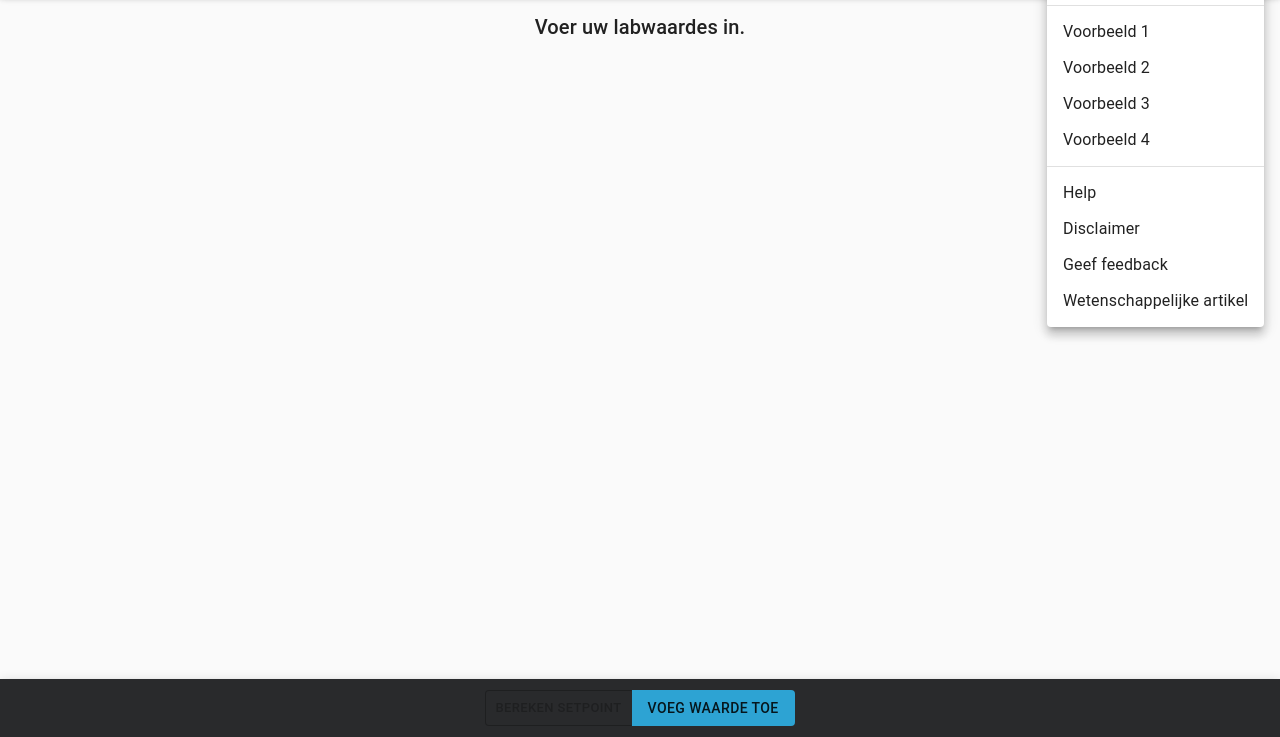
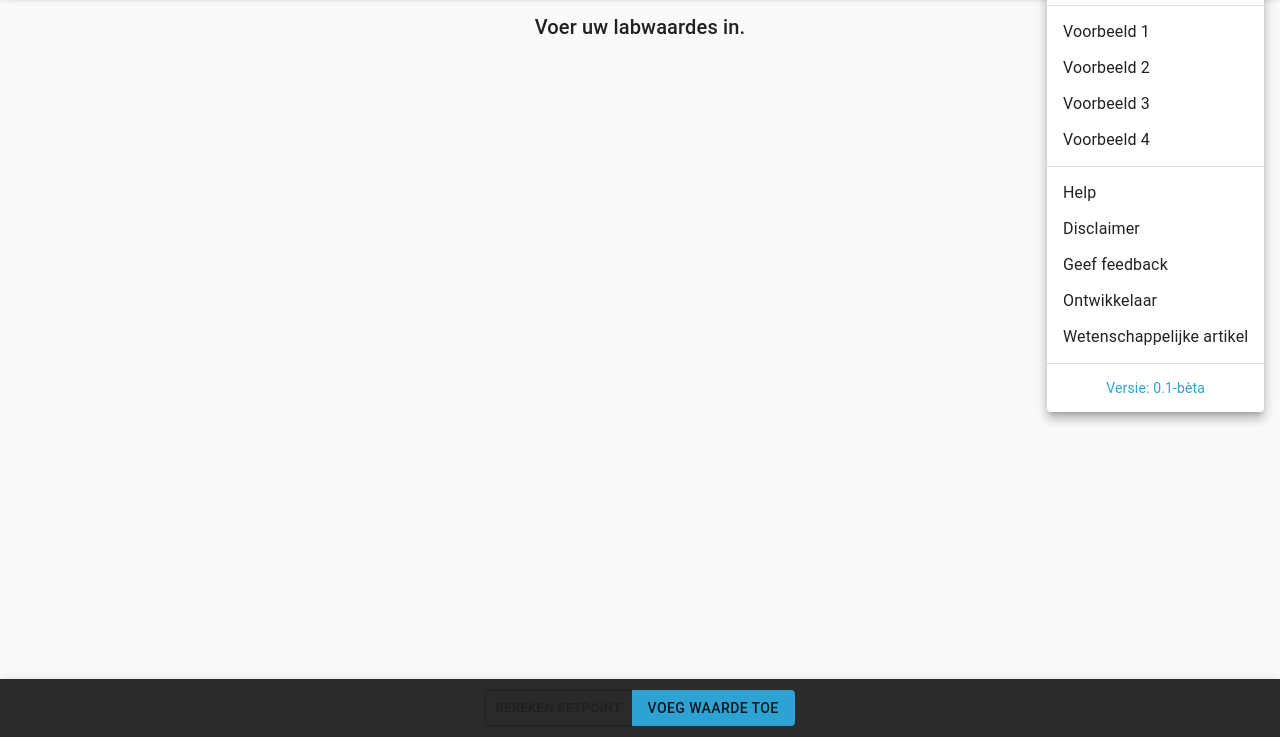
Before and after one commit to Marco-Daniel/Thyroid-setpoint-app, a Gatsby site: page / in a window 1280 px wide. Both pictures are taken after a click on the button "display more-actions". Shown: the part 63-800 px from the top of the page. Built offline with nearby package versions, Linux system fonts and the light colour scheme; Gatsby itself is replaced by a stand-in of ours.

Commit message:
added version display

```diff
--- a/gatsby-config.js
+++ b/gatsby-config.js
@@ -1,8 +1,9 @@
 module.exports = {
   siteMetadata: {
     title: `Thyroid Setpoint Calculator`,
-    description: `Use this app to calculate your setpoint`,
+    description: `Gebruik deze app om uw schildklier setpoint te berekenen.`,
     author: `M.D. Leguijt, M.D. Design & Development`,
+    version: `0.1-bèta`,
   },
   plugins: [
     `gatsby-plugin-react-helmet`,
--- a/src/app/disclaimer.jsx
+++ b/src/app/disclaimer.jsx
@@ -1,4 +1,5 @@
 import React, { useState } from "react"
+import { useStaticQuery, graphql } from "gatsby"
 import DialogContent from "@material-ui/core/DialogContent"
 import DialogContentText from "@material-ui/core/DialogContentText"
 import Dialog from "@material-ui/core/Dialog"
@@ -24,6 +25,19 @@ const useStyles = makeStyles(theme => ({
 }))
 
 const Disclaimer = ({ onClick }) => {
+  const {
+    site: {
+      siteMetadata: { version },
+    },
+  } = useStaticQuery(graphql`
+    query disclaimer {
+      site {
+        siteMetadata {
+          version
+        }
+      }
+    }
+  `)
   const [open, setOpen] = useState(false)
   const classes = useStyles()
 
@@ -45,8 +59,10 @@ const Disclaimer = ({ onClick }) => {
         <DialogContent>
           <DialogContentText component="div">
             <Typography gutterBottom color="textPrimary">
-              Door deze app te gebruiken stemt u in met deze disclaimer.{" "}
+              Door deze app te gebruiken stemt u in met deze disclaimer.
             </Typography>
+            <Typography variant="caption" color="secondary">{`app-versie: ${version}`}</Typography>
+            <Typography gutterBottom color="textPrimary"></Typography>
 
             <Divider className={classes.divider} />
 
@@ -54,10 +70,10 @@ const Disclaimer = ({ onClick }) => {
               Uitsluiting van aansprakelijkheid{" "}
             </Typography>
             <Typography variant="body2" paragraph>
-              Alle informatie in deze app is bedoeld voor persoonlijk gebruik. Aan de informatie kan men geen rechten ontlenen. Wijzigingen en
-              typefouten zijn voorbehouden. Wij spannen ons in om de informatie op deze webpagina zo volledig en nauwkeurig mogelijk te laten zijn.
-              Wij aanvaarden geen enkele verantwoordelijkheid voor schade, op welke manier dan ook ontstaan door gebruik, onvolledigheid of
-              onjuistheid van de aangeboden informatie en calculator op deze website.
+              Alle informatie en functionaliteit in deze app is bedoeld voor persoonlijk gebruik. Deze app is nog volop in ontwikkeling, aan de
+              informatie/berekening kan men geen rechten ontlenen. Wijzigingen en typefouten zijn voorbehouden. Wij spannen ons in om de informatie op
+              deze webpagina zo volledig en nauwkeurig mogelijk te laten zijn. Wij aanvaarden geen enkele verantwoordelijkheid voor schade, op welke
+              manier dan ook ontstaan door gebruik, onvolledigheid of onjuistheid van de aangeboden informatie en calculator op deze website.
             </Typography>
 
             <Typography variant="h6" gutterBottom>
--- a/src/app/header.jsx
+++ b/src/app/header.jsx
@@ -1,4 +1,5 @@
 import React, { useState } from "react"
+import { useStaticQuery, graphql } from "gatsby"
 import { makeStyles } from "@material-ui/core/styles"
 import AppBar from "@material-ui/core/AppBar"
 import Toolbar from "@material-ui/core/Toolbar"
@@ -30,9 +31,28 @@ const useStyles = makeStyles(theme => ({
     marginTop: theme.spacing(1),
     marginBottom: theme.spacing(1),
   },
+  version: {
+    color: theme.palette.secondary.main,
+    opacity: "1 !important",
+    justifyContent: "center",
+  },
 }))
 
 const Header = ({ displayBack, dispatch }) => {
+  const {
+    site: {
+      siteMetadata: { version },
+    },
+  } = useStaticQuery(graphql`
+    query header {
+      site {
+        siteMetadata {
+          version
+        }
+      }
+    }
+  `)
+
   const classes = useStyles()
   const [anchorEl, setAnchorEl] = useState(null)
 
@@ -87,6 +107,9 @@ const Header = ({ displayBack, dispatch }) => {
         <MenuItem onClick={handleClose} component="a" href="mailto:marco@mddd.nl" rel="noreferrer noopener" target="_blank">
           Geef feedback
         </MenuItem>
+        <MenuItem onClick={handleClose} component="a" href="https://mddd.nl" rel="noreferrer noopener" target="_blank">
+          Ontwikkelaar
+        </MenuItem>
         <MenuItem
           onClick={handleClose}
           component="a"
@@ -96,6 +119,8 @@ const Header = ({ displayBack, dispatch }) => {
         >
           Wetenschappelijke artikel
         </MenuItem>
+        <Divider className={classes.divider} />
+        <MenuItem dense disabled="false" className={classes.version}>{`Versie: ${version}`}</MenuItem>
       </Menu>
     </>
   )
--- a/src/app/help.jsx
+++ b/src/app/help.jsx
@@ -1,4 +1,5 @@
 import React, { useState } from "react"
+import { useStaticQuery, graphql } from "gatsby"
 import DialogContent from "@material-ui/core/DialogContent"
 import DialogContentText from "@material-ui/core/DialogContentText"
 import Dialog from "@material-ui/core/Dialog"
@@ -19,6 +20,19 @@ const useStyles = makeStyles(theme => ({
 }))
 
 const Help = ({ onClick }) => {
+  const {
+    site: {
+      siteMetadata: { version },
+    },
+  } = useStaticQuery(graphql`
+    query help {
+      site {
+        siteMetadata {
+          version
+        }
+      }
+    }
+  `)
   const [open, setOpen] = useState(false)
   const classes = useStyles()
 
@@ -58,6 +72,7 @@ const Help = ({ onClick }) => {
             <Typography variant="body2" paragraph>
               U kunt uw feedback mailen naar <a href="mailto:marco@mddd.nl">marco@mddd.nl</a>. Ik zie deze graag tegemoet.
             </Typography>
+            <Typography variant="caption" paragraph color="secondary">{`app-versie: ${version}`}</Typography>
           </DialogContentText>
         </DialogContent>
         <DialogActions>
```
